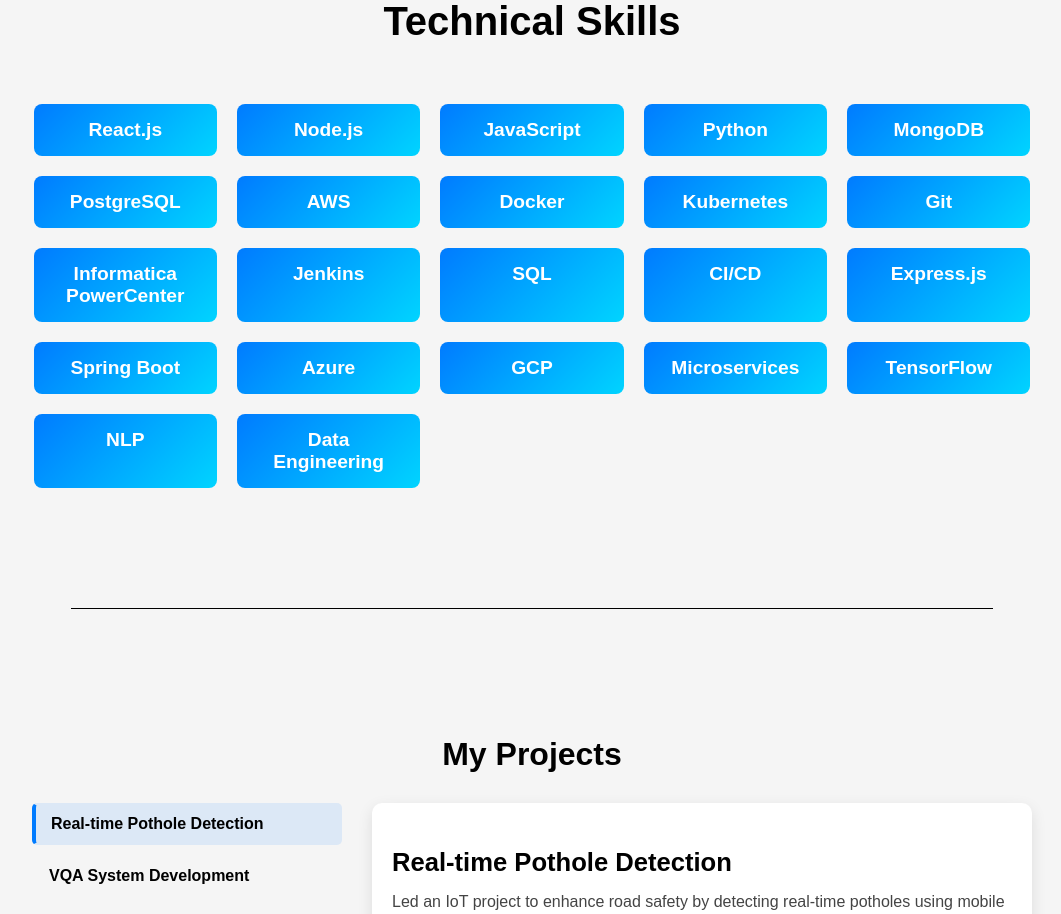
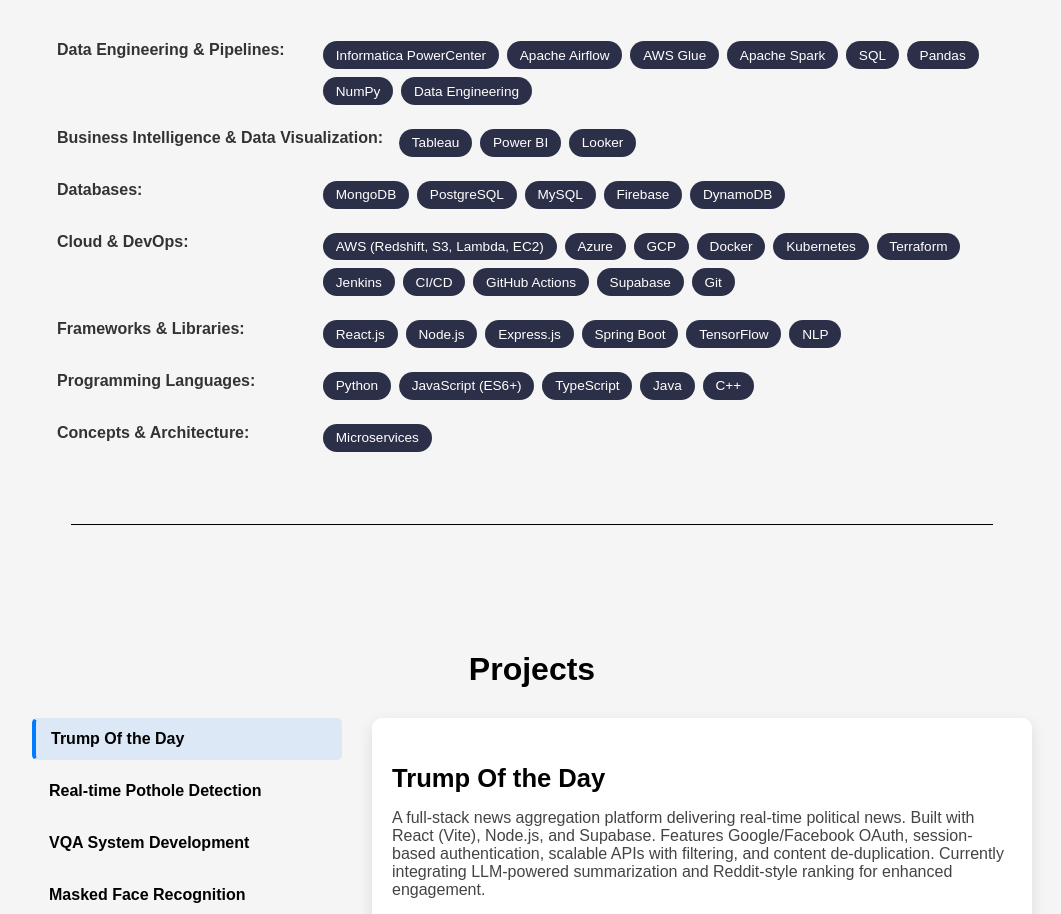
Before and after one commit to Abhay3020/Portfolio, a React (Create React App) app: page / in a window 1280 px wide. Shown: the part 1620-2534 px from the top of the page, without its empty margins (108-1169 px from the left). Built offline with nearby package versions, Linux system fonts and the light colour scheme; no server answers.

Commit message:
form update

```diff
--- a/src/components/Projects.jsx
+++ b/src/components/Projects.jsx
@@ -2,6 +2,12 @@
 import "@styles/Projects.css";
 
 const projects = [
+  {
+    title: "Trump Of the Day",
+    description:
+      "A full-stack news aggregation platform delivering real-time political news. Built with React (Vite), Node.js, and Supabase. Features Google/Facebook OAuth, session-based authentication, scalable APIs with filtering, and content de-duplication. Currently integrating LLM-powered summarization and Reddit-style ranking for enhanced engagement.",
+    link: "https://trumpoftheday.com/",
+  },
   {
     title: "Real-time Pothole Detection",
     description: "Led an IoT project to enhance road safety by detecting real-time potholes using mobile sensors.",
@@ -31,15 +37,15 @@
     title: "PrivNote - Secure Note-Taking Platform",
     description: "A personalized secure note-taking platform that allows users to create, share, and manage encrypted notes.",
     link: "https://github.com/Abhay3020/Comp5130/tree/main",
-  }
+  },
 ];
 
 const Projects = ({ darkMode }) => {
-  const [selectedProject, setSelectedProject] = useState(projects[0]); // Default first project
+  const [selectedProject, setSelectedProject] = useState(projects[0]);
 
   return (
     <section id="projects" className={`projects-container ${darkMode ? "dark-mode" : "light-mode"}`}>
-      <h2 className="projects-title">My Projects</h2>
+      <h2 className="projects-title">Projects</h2>
 
       <div className="projects-wrapper">
         {/* ✅ Left Side - Project List */}
@@ -59,8 +65,13 @@
         <div className="project-details">
           <h3>{selectedProject.title}</h3>
           <p>{selectedProject.description}</p>
-          <a href={selectedProject.link} target="_blank" rel="noopener noreferrer" className="github-link">
-            View on GitHub
+          <a
+            href={selectedProject.link}
+            target="_blank"
+            rel="noopener noreferrer"
+            className="github-link"
+          >
+            {selectedProject.title === "Trump Of the Day" ? "Visit Live Site" : "View on GitHub"}
           </a>
         </div>
       </div>
--- a/src/components/Skills.jsx
+++ b/src/components/Skills.jsx
@@ -1,22 +1,58 @@
 import React from "react";
 import "@styles/Skills.css";
 
-const skills = [
-  "React.js", "Node.js", "JavaScript", "Python", "MongoDB",
-  "PostgreSQL", "AWS", "Docker", "Kubernetes", "Git",
-  "Informatica PowerCenter", "Jenkins", "SQL", "CI/CD",
-  "Express.js", "Spring Boot", "Azure", "GCP", "Microservices",
-  "TensorFlow", "NLP", "Data Engineering"
+const skillCategories = [
+  {
+    title: "Data Engineering & Pipelines",
+    skills: [
+      "Informatica PowerCenter", "Apache Airflow", "AWS Glue", "Apache Spark", "SQL", "Pandas", "NumPy", "Data Engineering"
+    ],
+  },
+  {
+    title: "Business Intelligence & Data Visualization",
+    skills: ["Tableau", "Power BI", "Looker"],
+  },
+  {
+    title: "Databases",
+    skills: ["MongoDB", "PostgreSQL", "MySQL", "Firebase", "DynamoDB"],
+  },
+  {
+    title: "Cloud & DevOps",
+    skills: [
+      "AWS (Redshift, S3, Lambda, EC2)", "Azure", "GCP", "Docker", "Kubernetes", "Terraform", "Jenkins", "CI/CD", "GitHub Actions", "Supabase", "Git"
+    ],
+  },
+  {
+    title: "Frameworks & Libraries",
+    skills: [
+      "React.js", "Node.js", "Express.js", "Spring Boot", "TensorFlow", "NLP"
+    ],
+  },
+  {
+    title: "Programming Languages",
+    skills: [
+      "Python", "JavaScript (ES6+)", "TypeScript", "Java", "C++"
+    ],
+  },
+  {
+    title: "Concepts & Architecture",
+    skills: ["Microservices"],
+  }
 ];
 
 const Skills = ({ darkMode }) => {
   return (
-    <section className={`skills ${darkMode ? "dark-mode" : "light-mode"}`}>
+    <section id="skills" className={`skills-inline-section ${darkMode ? "dark-mode" : "light-mode"}`}>
       <h2 className="skills-title">Technical Skills</h2>
-      <div className="skills-grid">
-        {skills.map((skill, index) => (
-          <div key={index} className="skill-item">
-            {skill}
+      <div className="skills-inline-list">
+        {skillCategories.map(({ title, skills }, idx) => (
+          <div key={idx} className="skills-inline-row">
+            <span className="category-inline-title">{title}:</span>
+            <div className="inline-skills">
+              {skills.map((skill, i) => (
+                <span key={i} className="skill-pill">{skill}</span>
+              ))}
+            </div>
           </div>
         ))}
       </div>
--- a/src/styles/Certifications.css
+++ b/src/styles/Certifications.css
@@ -1,121 +1,89 @@
-/* Main Container */
 .certifications-container {
-  padding: 60px 10%;
-  text-align: center;
+  padding: 50px 20px;
+  background-color: var(--bg-color);
+  transition: background-color 0.3s ease;
 }
 
-/* Section Title */
 .section-title {
-  font-size: 2.2rem;
-  font-weight: bold;
-  margin-bottom: 40px;
+  text-align: center;
+  font-size: 2rem;
+  margin-bottom: 30px;
+  color: var(--text-color);
 }
 
-/* Certifications Grid */
-.certifications-grid {
+.certifications-list {
   display: flex;
-  justify-content: center;
-  gap: 25px; /* Increased spacing */
-  flex-wrap: wrap;
-  padding: 20px 0;
+  flex-direction: column;
+  gap: 25px;
+  max-height: 500px;
+  overflow-y: auto;
+  padding-right: 10px;
+  scrollbar-width: thin;
 }
 
-/* Card Container */
-.card {
-  width: 220px;
-  height: 120px;
-  perspective: 1200px;
-  transition: transform 0.3s ease-in-out;
-  cursor: pointer;
+/* Scrollbar for WebKit (Chrome/Safari) */
+.certifications-list::-webkit-scrollbar {
+  width: 6px;
 }
 
-/* Inner Card */
-.card-inner {
-  width: 100%;
-  height: 100%;
-  position: relative;
-  transform-style: preserve-3d;
-  transition: transform 0.6s ease-in-out, box-shadow 0.3s ease-in-out;
+.certifications-list::-webkit-scrollbar-thumb {
+  background-color: #888;
+  border-radius: 6px;
 }
 
-/* Flip on Click (Higher Elevation) */
-.card.clicked {
-  transform: translateY(-20px); /* 🔼 Increased elevation when clicked */
+.cert-card {
+  background-color: var(--card-bg);
+  border: 1px solid var(--border-color);
+  border-radius: 10px;
+  padding: 20px;
+  box-shadow: 0 4px 8px rgba(0,0,0,0.05);
+  transition: transform 0.2s ease;
 }
 
-.card.clicked .card-inner {
-  transform: rotateY(180deg);
-  box-shadow: 0px 15px 25px rgba(0, 0, 0, 0.3);
+.cert-card:hover {
+  transform: translateY(-5px);
 }
 
-/* Card Front & Back */
-.card-front,
-.card-back {
-  width: 100%;
-  height: 100%;
-  position: absolute;
-  backface-visibility: hidden;
-  border-radius: 10px;
-  padding: 15px;
-  box-shadow: 0px 5px 15px rgba(0, 0, 0, 0.2);
-  display: flex;
-  align-items: center;
-  justify-content: center;
-  text-align: center;
+.cert-card h3 {
+  margin: 0 0 10px;
+  color: var(--text-color);
+  font-size: 1.1rem;
 }
 
-/* Front Side */
-.card-front {
-  background: white;
-  color: black;
+.cert-card p {
+  color: var(--text-color);
+  font-size: 0.95rem;
+  margin-bottom: 12px;
 }
 
-/* Back Side */
-.card-back {
-  background: #007bff;
-  color: white;
-  transform: rotateY(180deg);
-  flex-direction: column;
+.cert-card a {
+  text-decoration: none;
+  color: #007bff;
+  font-weight: 500;
 }
 
-/* Hover Effect - Higher Elevation */
-.card:hover {
-  transform: translateY(-12px); /* 🔼 Increased hover elevation */
-  box-shadow: 0px 10px 20px rgba(0, 0, 0, 0.3);
+.cert-card a:hover {
+  text-decoration: underline;
 }
 
-/* Summary Text */
-.summary {
-  font-size: 0.9rem;
-  padding: 10px;
+/* Theme Variables */
+.light-mode {
+  --bg-color: #f9f9f9;
+  --text-color: #111;
+  --card-bg: #ffffff;
+  --border-color: #dddddd;
 }
 
-/* View Certificate Button */
-.cert-link {
-  display: inline-block;
-  margin-top: 10px;
-  color: white;
-  background: #0056b3;
-  padding: 8px 12px;
-  border-radius: 5px;
-  text-decoration: none;
-  transition: background 0.3s ease, transform 0.3s ease;
-  font-size: 0.9rem;
+.dark-mode {
+  --bg-color: #1a1a2e;
+  --text-color: #f1f1f1;
+  --card-bg: #2a2a2a;
+  --border-color: #444;
 }
 
-.cert-link:hover {
-  background: #003d82;
-  transform: scale(1.05);
-}
-
-/* Responsive Adjustments */
-@media (max-width: 768px) {
-  .certifications-grid {
-    flex-direction: column;
-    align-items: center;
-  }
-
-  .card {
-    width: 240px;
+/* Responsive */
+@media screen and (max-width: 768px) {
+  .certifications-list {
+    max-height: none;
   }
 }
--- a/src/styles/Skills.css
+++ b/src/styles/Skills.css
@@ -1,59 +1,65 @@
-.skills {
-  text-align: center;
-  padding: 60px 5%;
-  transition: background-color 0.3s ease-in-out;
+.skills-inline-section {
+  padding: 2rem;
+  max-width: 950px;
+  margin: 0 auto;
 }
 
-/* Title Styling */
 .skills-title {
-  font-size: 2.5rem;
-  margin-bottom: 40px;
-  font-weight: bold;
-  transition: color 0.3s ease-in-out;
+  text-align: center;
+  font-size: 2rem;
+  font-weight: 700;
+  margin-bottom: 2.5rem;
 }
 
-/* Dark Mode */
-.dark-mode {
-  background-color: #1a1a2e;
-  color: white;
+.skills-inline-list {
+  display: flex;
+  flex-direction: column;
+  gap: 1.5rem;
 }
 
-/* Light Mode */
-.light-mode {
-  background-color: #f8f9fa;
-  color: black;
+.skills-inline-row {
+  display: flex;
+  flex-wrap: wrap;
+  align-items: flex-start;
+  gap: 1rem;
 }
 
-/* Skills Grid */
-.skills-grid {
-  display: grid;
-  grid-template-columns: repeat(auto-fit, minmax(150px, 1fr));
-  gap: 20px;
-  justify-content: center;
-  padding: 20px;
+.category-inline-title {
+  font-weight: 600;
+  min-width: 250px;
+  color: var(--card-title, #fff);
+  font-size: 1rem;
 }
 
-/* Skill Items */
-.skill-item {
-  background: linear-gradient(135deg, #007bff, #00d4ff);
-  color: white;
-  font-size: 1.2rem;
-  font-weight: bold;
-  padding: 15px;
-  border-radius: 8px;
-  text-align: center;
-  transition: transform 0.3s ease, box-shadow 0.3s ease;
+.inline-skills {
+  display: flex;
+  flex-wrap: wrap;
+  gap: 0.5rem;
+  flex: 1;
 }
 
-/* Hover Effect */
-.skill-item:hover {
-  transform: scale(1.1);
-  box-shadow: 0px 5px 15px rgba(0, 0, 0, 0.2);
+.skill-pill {
+  background-color: var(--pill-bg, #2c2f48);
+  color: var(--pill-text, #fff);
+  padding: 0.4rem 0.8rem;
+  font-size: 0.85rem;
+  border-radius: 999px;
+  white-space: nowrap;
+  transition: background 0.3s ease;
 }
 
-/* Responsive */
-@media (max-width: 768px) {
-  .skills-grid {
-    grid-template-columns: repeat(2, minmax(100px, 1fr));
-  }
+.skill-pill:hover {
+  background-color: var(--pill-hover, #3c4070);
 }
+/* Default fallback (light mode) */
+.category-inline-title {
+  font-weight: 600;
+  min-width: 250px;
+  font-size: 1rem;
+  color: #333; /* Light mode fallback color */
+}
+
+/* Override for dark mode */
+.dark-mode .category-inline-title {
+  color: #fff;
+}
```
Also changed, not shown: src/components/Certifications.jsx (+15 -33 lines), src/components/ContactForm.jsx (+41 -12 lines), 1 other file (tests, documents, lock files or other folders).
